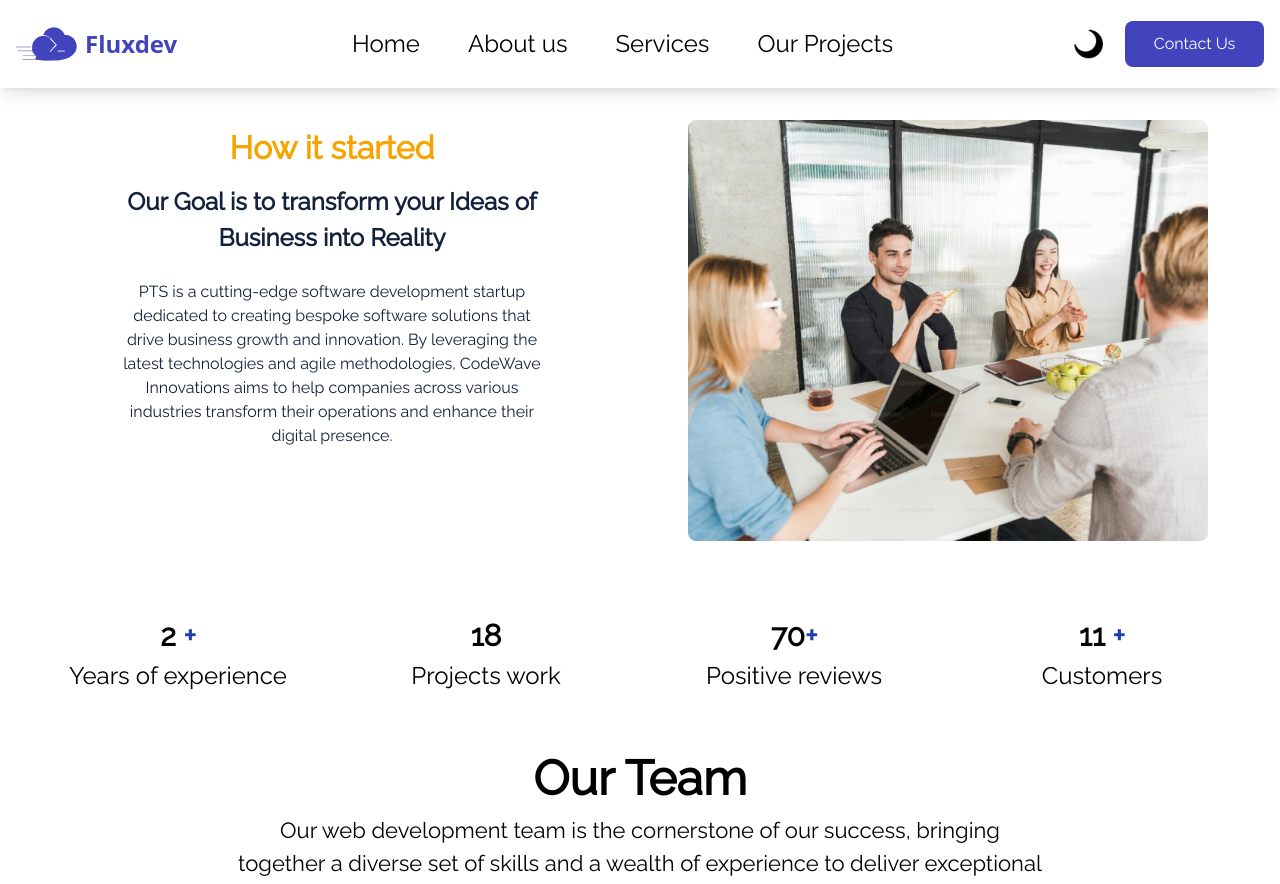
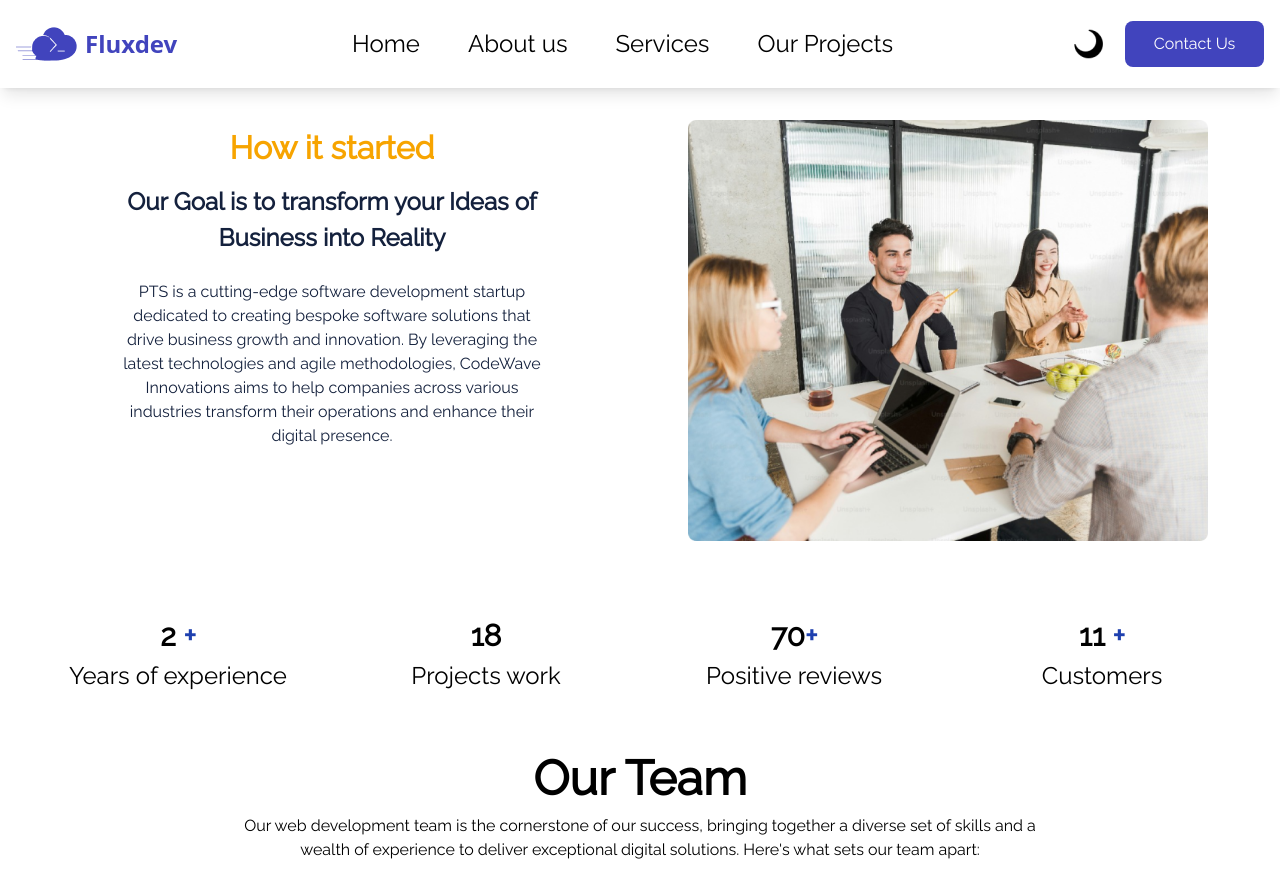
Before and after one commit to Myches/fluxdev, a React (Vite) app: page /about in a window 1280 px wide. Shown: the top 884 px of the page. Built offline with nearby package versions, Linux system fonts and the light colour scheme.

Commit message:
adjustment to the text size of a paragraph

```diff
--- a/src/Pages/About.tsx
+++ b/src/Pages/About.tsx
@@ -68,7 +68,7 @@ export default function About() {
 
        <div className='flex flex-col justify-center items-center h-full font-raleway p-8 mt-4 '>
         <p className='text-center font-bold md:text-[48px] text-[36px] leading-[72px]  dark:text-darkGray '>Our Team</p>
-        <p className='text-center text-[22px] md:w-2/3 w-full dark:text-darkGray'>
+        <p className='text-center  md:w-2/3 w-full dark:text-darkGray'>
     Our web development team is the cornerstone of our success, bringing together a diverse set of skills and a wealth of experience to deliver exceptional digital solutions. Here's what sets our team apart:
   </p>
   <div className="w-full grid grid-cols-2 md:grid-cols-1 lg:flex lg:flex-wrap   lg:space-x-6 gap-y-4 mt-6 md:px-8">
```
